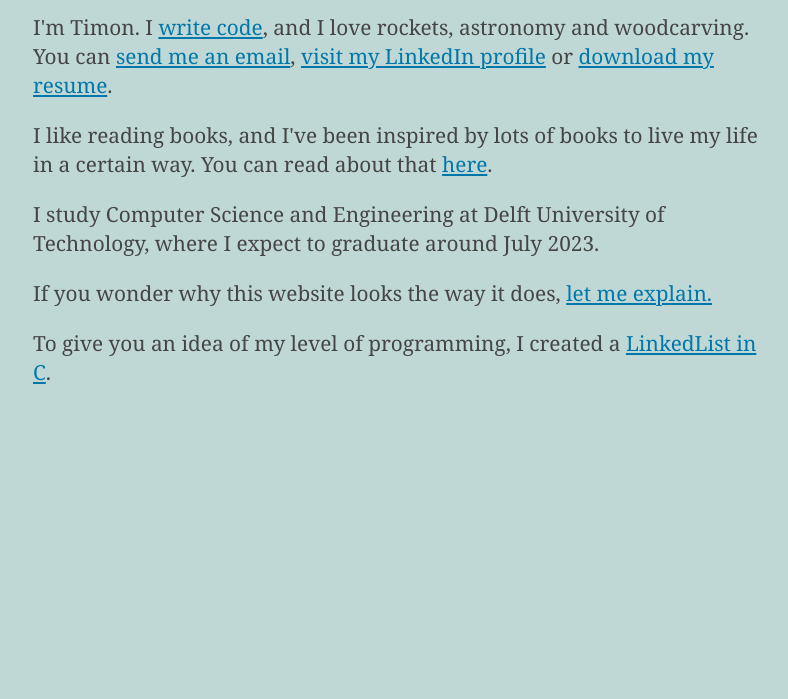
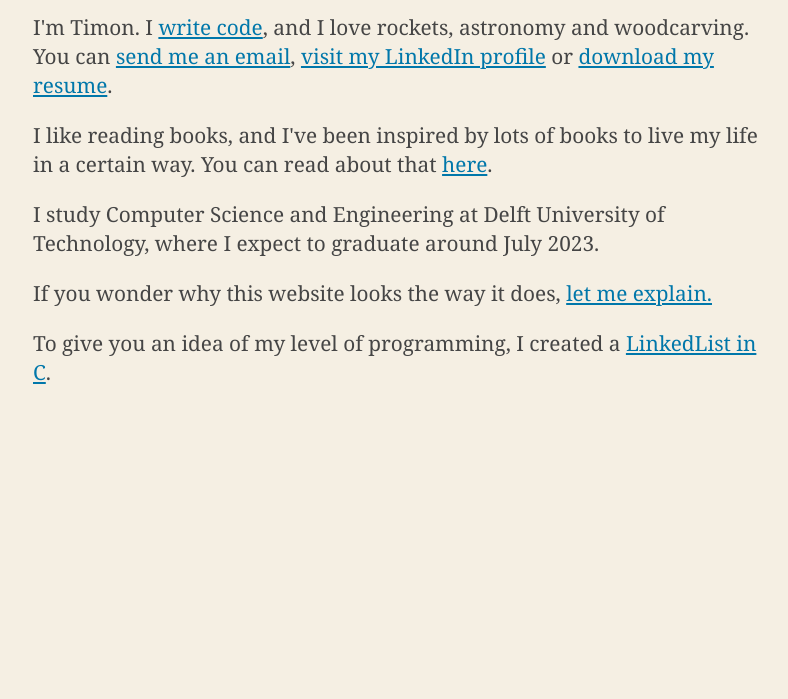
Before and after one commit to UltraTimon/timonbestebreur.nl, a plain HTML site: page index.html in a window 1280 px wide. Shown: the part 101-800 px from the top of the page, without its empty margins (243-1031 px from the left). Drawn offline with Linux system fonts and the light colour scheme.

Commit message:
Change background color to something less blue

```diff
--- a/stylesheet.css
+++ b/stylesheet.css
@@ -5,7 +5,7 @@
     max-width: 35em;
     margin: auto;
     line-height: 1.4;
-    background-color: #bfd8d5;
+    background-color: #f5efe3;
     font-family: Georgia, 'Times New Roman', Times, serif;
     color: #454545;
 }
```
